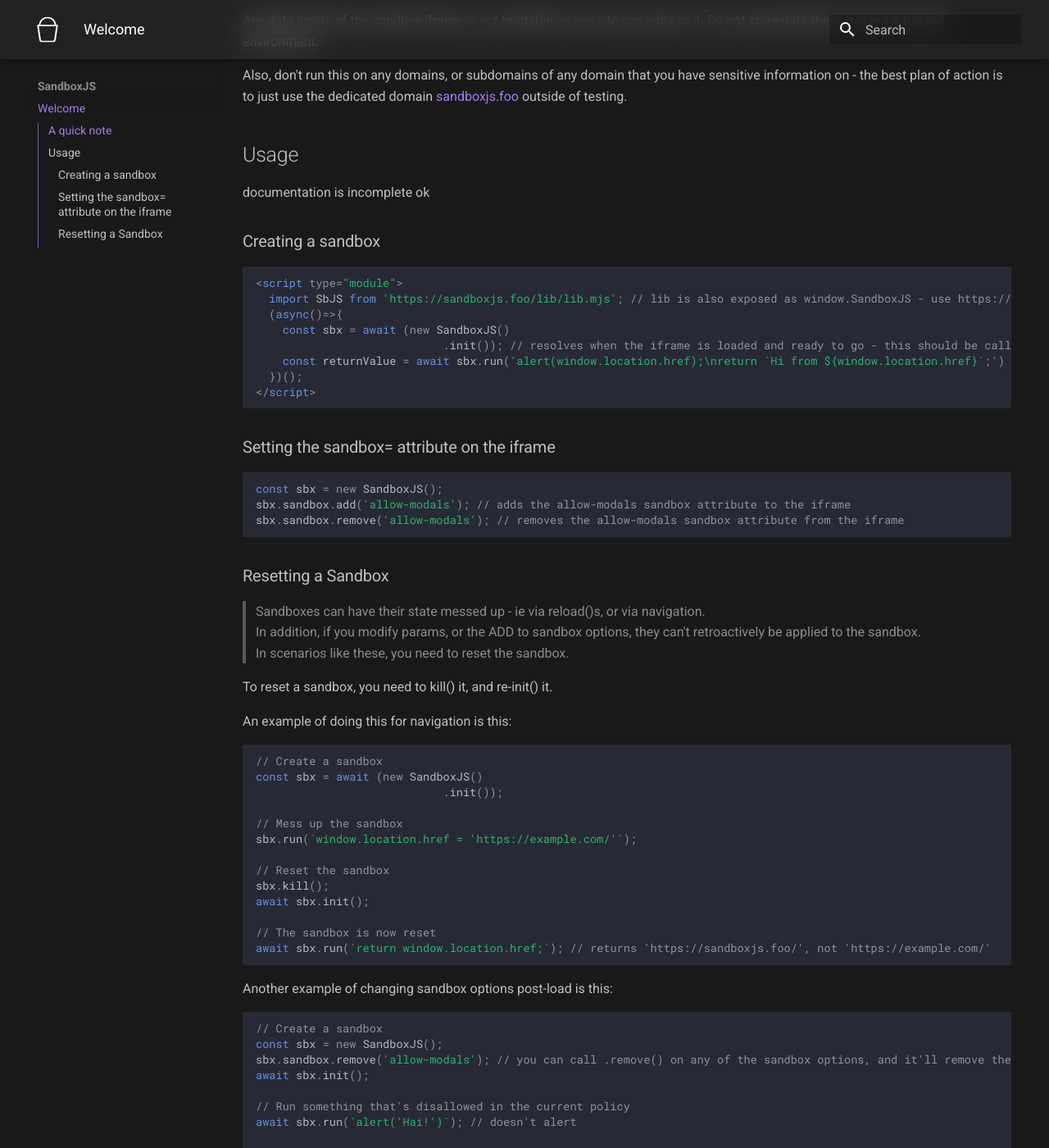
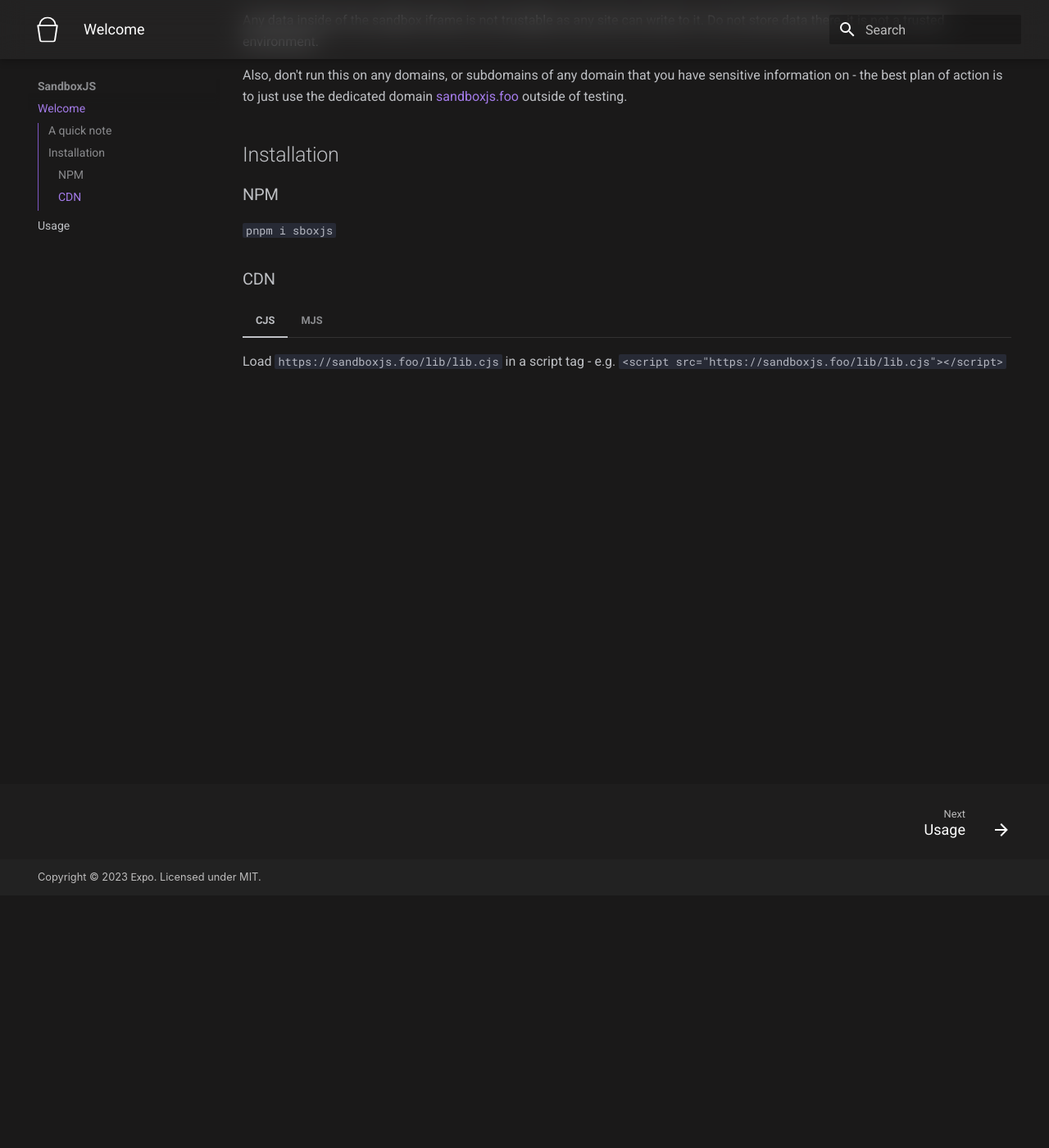
Before and after one commit to Exponential-Workload/sandboxjs, an MkDocs documentation site: the page built from docs/docs/index.md, in a window 1280 px wide and 1400 px high, scrolled down 308 px. Shown: the whole window at 82% size. Built offline with MkDocs 1.6.1 and Material for MkDocs 9.7.7, drawn with Linux system fonts in a browser that asks for light colours; some web fonts are replaced; plug-ins that fetch from the network failed and are left out; after the commit the page ends 938 px from its top, so only the background shows below that; some of the changed text lies outside the part shown.

Commit message:
fix: things

````diff
--- a/docs/docs/index.md
+++ b/docs/docs/index.md
@@ -7,78 +7,18 @@
 
 Also, don't run this on any domains, or subdomains of any domain that you have sensitive information on - the best plan of action is to just use the dedicated domain [sandboxjs.foo](https://sandboxjs.foo) outside of testing.
 
-## Usage
+## Installation
 
-documentation is incomplete ok
+### NPM
 
-### Creating a sandbox
+`pnpm i sboxjs`
 
-```html
-<script type="module">
-  import SbJS from 'https://sandboxjs.foo/lib/lib.mjs'; // lib is also exposed as window.SandboxJS - use https://sandboxjs.foo/lib/lib.cjs alongside the window object if you're on commonjs.
-  (async()=>{
-    const sbx = await (new SandboxJS()
-                            .init()); // resolves when the iframe is loaded and ready to go - this should be called before any other methods. You are not required to chain this, but you can.
-    const returnValue = await sbx.run('alert(window.location.href);\nreturn `Hi from ${window.location.href}`;') // alerts 'https://sandboxjs.foo/' and returns 'Hi from https://sandboxjs.foo/'
-  })();
-</script>
-```
+### CDN
 
-### Setting the sandbox= attribute on the iframe
+=== "CJS"
 
-```ts
-const sbx = new SandboxJS();
-sbx.sandbox.add('allow-modals'); // adds the allow-modals sandbox attribute to the iframe
-sbx.sandbox.remove('allow-modals'); // removes the allow-modals sandbox attribute from the iframe
-```
+    Load `https://sandboxjs.foo/lib/lib.cjs` in a script tag - e.g. `<script src="https://sandboxjs.foo/lib/lib.cjs"></script>`
 
-### Resetting a Sandbox
+=== "MJS"
 
-> Sandboxes can have their state messed up - ie via reload()s, or via navigation.<br/>
-> In addition, if you modify params, or the ADD to sandbox options, they can't retroactively be applied to the sandbox.<br/>
-> In scenarios like these, you need to reset the sandbox.
-
-To reset a sandbox, you need to kill() it, and re-init() it.
-
-An example of doing this for navigation is this:
-```ts
-// Create a sandbox
-const sbx = await (new SandboxJS()
-                            .init());
-
-// Mess up the sandbox
-sbx.run(`window.location.href = 'https://example.com/'`);
-
-// Reset the sandbox
-sbx.kill();
-await sbx.init();
-
-// The sandbox is now reset
-await sbx.run(`return window.location.href;`); // returns 'https://sandboxjs.foo/', not 'https://example.com/'
-```
-
-Another example of changing sandbox options post-load is this:
-```ts
-// Create a sandbox
-const sbx = new SandboxJS();
-sbx.sandbox.remove('allow-modals'); // you can call .remove() on any of the sandbox options, and it'll remove them from the sandbox
-await sbx.init();
-
-// Run something that's disallowed in the current policy
-await sbx.run(`alert('Hai!')`); // doesn't alert
-
-// Re-allow it
-sbx.sandbox.add('allow-modals');
-
-// Run something that's now allowed in the current policy
-await sbx.run(`alert('Hai 2!')`); // still doesn't alert
-
-// Reset the sandbox
-sbx.kill();
-await sbx.init();
-
-// The sandbox is now reset
-await sbx.run(`alert('Hai 3!')`); // alerts 'Hai 3!' successfully
-```
-
-> It's worth noting that, as the nested iframe's sandbox parameters are queried via a URL query parameter, if you remove a sandbox attribute post-init(), you can re-add it via sbx.sandbox.add() and it'll work again. This is, however, discouraged.
+    Load `https://sandboxjs.foo/lib/lib.mjs` from an import - e.g. `import SandboxJS from 'https://sandboxjs.foo/lib/lib.mjs';`
--- a/docs/mkdocs.yml
+++ b/docs/mkdocs.yml
@@ -53,6 +53,7 @@
 
 nav:
   - Welcome: index.md
+  - Usage: usage.md
 
 site_description: Iframe-based JS Sandbox
 
````
Also changed, not shown: docs/docs/usage.md (added, +75 -0 lines), 1 other file.
